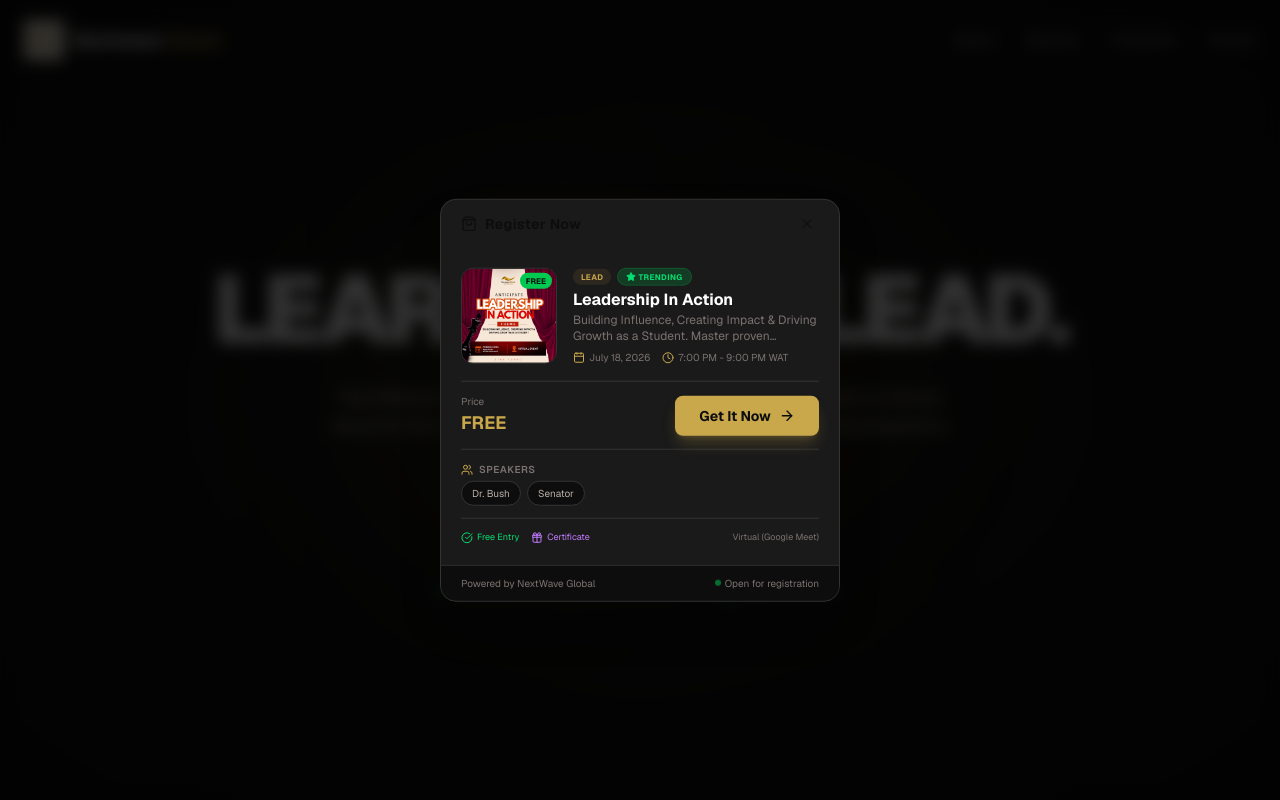
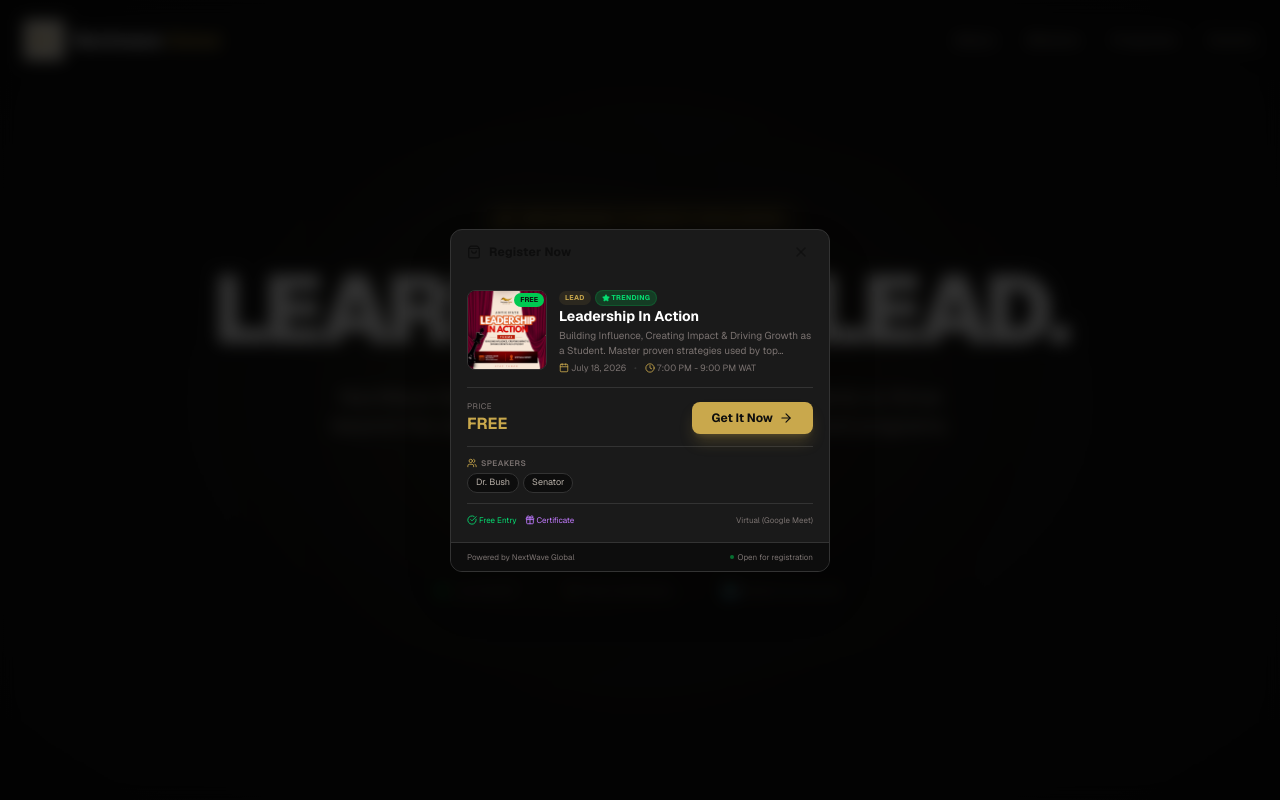
Before and after one commit to georgegoodluck/nextwave, a Next.js app: page / in a window 1280 px wide. Shown: the top 800 px of the page. Built offline with nearby package versions, Linux system fonts and the light colour scheme.

Commit message:
refactor: fix and center popup

```diff
--- a/components/ui/EventPopup.tsx
+++ b/components/ui/EventPopup.tsx
@@ -8,7 +8,6 @@ import {
   Clock,
   Sparkles,
   ArrowRight,
-  Zap,
   Users,
   Gift,
   ShoppingBag,
@@ -70,26 +69,32 @@ export function EventPopup({ onRegister }: EventPopupProps) {
             onClick={handleClose}
           />
 
-          {/* Popup - Centered on all screen sizes */}
+          {/* Popup - Smaller & Centered */}
           <motion.div
-            initial={{ opacity: 0, y: 50, scale: 0.9 }}
-            animate={{ opacity: 1, y: 0, scale: 1 }}
-            exit={{ opacity: 0, y: 50, scale: 0.9 }}
-            transition={{ type: "spring", damping: 25, stiffness: 300 }}
-            className="fixed inset-x-4 top-1/2 -translate-y-1/2 md:inset-auto md:top-1/2 md:left-1/2 md:-translate-x-1/2 md:-translate-y-1/2 z-50 max-w-[400px] w-full mx-auto bg-[#1a1a1a] rounded-2xl shadow-2xl overflow-hidden border border-[#333333] max-h-[90vh] overflow-y-auto"
+            initial={{ opacity: 0, scale: 0.85, y: 20 }}
+            animate={{ opacity: 1, scale: 1, y: 0 }}
+            exit={{ opacity: 0, scale: 0.85, y: 20 }}
+            transition={{
+              type: "spring",
+              damping: 25,
+              stiffness: 350,
+              duration: 0.3,
+            }}
+            className="fixed inset-0 z-50 flex items-center justify-center p-4"
             onClick={(e) => e.stopPropagation()}
           >
+            <div className="w-full max-w-[340px] md:max-w-[380px] bg-[#1a1a1a] rounded-xl shadow-2xl overflow-hidden border border-[#333333] max-h-[90vh] overflow-y-auto">
               {/* Header */}
-            <div className="bg-gradient-to-r from-[#c9a84c] to-[#a8873a] px-5 py-3 flex items-center justify-between sticky top-0 z-10">
+              <div className="bg-gradient-to-r from-[#c9a84c] to-[#a8873a] px-4 py-2.5 flex items-center justify-between sticky top-0 z-10">
                 <div className="flex items-center gap-2 text-[#0d0d0d]">
-                <ShoppingBag className="w-4 h-4" />
-                <span className="text-sm font-bold tracking-wide">
+                  <ShoppingBag className="w-3.5 h-3.5" />
+                  <span className="text-xs font-bold tracking-wide">
                     Register Now
                   </span>
                 </div>
                 <button
                   onClick={handleClose}
-                className="text-[#0d0d0d]/70 hover:text-[#0d0d0d] transition-colors p-1 touch-manipulation"
+                  className="text-[#0d0d0d]/70 hover:text-[#0d0d0d] transition-colors p-1 rounded-full hover:bg-[#0d0d0d]/10 touch-manipulation"
                   aria-label="Close popup"
                 >
                   <X className="w-4 h-4" />
@@ -97,10 +102,10 @@ export function EventPopup({ onRegister }: EventPopupProps) {
               </div>
 
               {/* Content */}
-            <div className="p-5">
-              <div className="flex gap-4">
+              <div className="p-4">
+                <div className="flex gap-3">
                   {/* Event Image */}
-                <div className="relative w-24 h-24 rounded-xl overflow-hidden shrink-0 bg-[#0d0d0d] border border-[#333333]">
+                  <div className="relative w-20 h-20 rounded-lg overflow-hidden shrink-0 bg-[#0d0d0d] border border-[#333333]">
                     {nextEvent.image ? (
                       <Image
                         src={nextEvent.image}
@@ -110,71 +115,74 @@ export function EventPopup({ onRegister }: EventPopupProps) {
                       />
                     ) : (
                       <div className="w-full h-full flex items-center justify-center bg-gradient-to-br from-[#c9a84c]/20 to-[#c9a84c]/5">
-                      <Sparkles className="w-6 h-6 text-[#c9a84c]" />
+                        <Sparkles className="w-5 h-5 text-[#c9a84c]" />
                       </div>
                     )}
-                  <div className="absolute top-1 right-1 bg-green-500 text-[#0d0d0d] text-[8px] font-bold px-1.5 py-0.5 rounded-full">
+                    <div className="absolute top-0.5 right-0.5 bg-green-500 text-[#0d0d0d] text-[7px] font-bold px-1.5 py-0.5 rounded-full">
                       FREE
                     </div>
                   </div>
 
                   {/* Event Info */}
                   <div className="flex-1 min-w-0">
-                  <div className="flex items-center gap-1.5 mb-1 flex-wrap">
-                    <span className="bg-[#c9a84c]/10 text-[#c9a84c] text-[8px] font-bold px-2 py-0.5 rounded-full uppercase tracking-wider">
+                    <div className="flex items-center gap-1 mb-0.5 flex-wrap">
+                      <span className="bg-[#c9a84c]/10 text-[#c9a84c] text-[7px] font-bold px-1.5 py-0.5 rounded-full uppercase tracking-wider">
                         {nextEvent.category}
                       </span>
-                    <span className="bg-green-500/20 text-green-400 text-[8px] font-bold px-2 py-0.5 rounded-full uppercase tracking-wider flex items-center gap-0.5 border border-green-500/20">
-                      <Star className="w-2.5 h-2.5 fill-current" />
+                      <span className="bg-green-500/20 text-green-400 text-[7px] font-bold px-1.5 py-0.5 rounded-full uppercase tracking-wider flex items-center gap-0.5 border border-green-500/20">
+                        <Star className="w-2 h-2 fill-current" />
                         Trending
                       </span>
                     </div>
-                  <h3 className="font-bold text-base text-white leading-tight line-clamp-1">
+                    <h3 className="font-bold text-sm text-white leading-tight line-clamp-1">
                       {nextEvent.title}
                     </h3>
-                  <p className="text-xs text-[#7a7270] mt-0.5 line-clamp-2">
+                    <p className="text-[10px] text-[#7a7270] mt-0.5 line-clamp-2">
                       {nextEvent.description}
                     </p>
-                  <div className="flex items-center gap-3 mt-1.5 text-[10px] text-[#7a7270]">
-                    <div className="flex items-center gap-1">
-                      <Calendar className="w-3 h-3 text-[#c9a84c]" />
+                    <div className="flex items-center gap-2 mt-1 text-[9px] text-[#7a7270]">
+                      <div className="flex items-center gap-0.5">
+                        <Calendar className="w-2.5 h-2.5 text-[#c9a84c]" />
                         <span>{nextEvent.date}</span>
                       </div>
-                    <div className="flex items-center gap-1">
-                      <Clock className="w-3 h-3 text-[#c9a84c]" />
-                      <span>{nextEvent.time}</span>
+                      <span className="text-[#333333]">•</span>
+                      <div className="flex items-center gap-0.5">
+                        <Clock className="w-2.5 h-2.5 text-[#c9a84c]" />
+                        <span className="truncate">{nextEvent.time}</span>
                       </div>
                     </div>
                   </div>
                 </div>
 
                 {/* Price & Action */}
-              <div className="flex items-center justify-between mt-4 pt-3 border-t border-[#333333]">
+                <div className="flex items-center justify-between mt-3 pt-3 border-t border-[#333333]">
                   <div>
-                  <p className="text-[10px] text-[#7a7270]">Price</p>
-                  <p className="font-bold text-[#c9a84c] text-lg">FREE</p>
+                    <p className="text-[8px] text-[#7a7270] uppercase tracking-wider">
+                      Price
+                    </p>
+                    <p className="font-bold text-[#c9a84c] text-base">FREE</p>
                   </div>
                   <button
                     onClick={handleRegister}
-                  className="px-6 py-2.5 bg-[#c9a84c] hover:bg-[#a8873a] text-[#0d0d0d] font-bold rounded-lg transition-all flex items-center gap-2 text-sm shadow-lg shadow-[#c9a84c]/25 hover:shadow-[#c9a84c]/40 active:scale-95 touch-manipulation"
+                    className="px-5 py-2 bg-[#c9a84c] hover:bg-[#a8873a] text-[#0d0d0d] font-bold rounded-lg transition-all flex items-center gap-1.5 text-xs shadow-lg shadow-[#c9a84c]/25 hover:shadow-[#c9a84c]/40 active:scale-95 touch-manipulation"
                   >
                     <span>Get It Now</span>
-                  <ArrowRight className="w-4 h-4" />
+                    <ArrowRight className="w-3.5 h-3.5" />
                   </button>
                 </div>
 
                 {/* Speakers */}
                 {nextEvent.speakers && nextEvent.speakers.length > 0 && (
-                <div className="mt-3 pt-3 border-t border-[#333333]">
-                  <p className="text-[10px] font-semibold text-[#7a7270] uppercase tracking-wider flex items-center gap-1.5">
-                    <Users className="w-3 h-3 text-[#c9a84c]" />
+                  <div className="mt-2.5 pt-2.5 border-t border-[#333333]">
+                    <p className="text-[8px] font-semibold text-[#7a7270] uppercase tracking-wider flex items-center gap-1">
+                      <Users className="w-2.5 h-2.5 text-[#c9a84c]" />
                       Speakers
                     </p>
-                  <div className="flex flex-wrap gap-1.5 mt-1">
+                    <div className="flex flex-wrap gap-1 mt-1">
                       {nextEvent.speakers.map((speaker) => (
                         <span
                           key={speaker}
-                        className="text-[10px] bg-[#0d0d0d] px-2.5 py-1 rounded-full border border-[#333333] text-[#b8b0a8]"
+                          className="text-[9px] bg-[#0d0d0d] px-2 py-0.5 rounded-full border border-[#333333] text-[#b8b0a8]"
                         >
                           {speaker}
                         </span>
@@ -184,32 +192,33 @@ export function EventPopup({ onRegister }: EventPopupProps) {
                 )}
 
                 {/* Trust Badges */}
-              <div className="mt-3 pt-3 border-t border-[#333333] flex flex-wrap items-center justify-between gap-2">
-                <div className="flex items-center gap-3 flex-wrap">
-                  <span className="flex items-center gap-1 text-[9px] text-green-400">
-                    <CheckCircle className="w-3 h-3" />
+                <div className="mt-2.5 pt-2.5 border-t border-[#333333] flex flex-wrap items-center justify-between gap-1.5">
+                  <div className="flex items-center gap-2 flex-wrap">
+                    <span className="flex items-center gap-0.5 text-[8px] text-green-400">
+                      <CheckCircle className="w-2.5 h-2.5" />
                       Free Entry
                     </span>
-                  <span className="flex items-center gap-1 text-[9px] text-purple-400">
-                    <Gift className="w-3 h-3" />
+                    <span className="flex items-center gap-0.5 text-[8px] text-purple-400">
+                      <Gift className="w-2.5 h-2.5" />
                       Certificate
                     </span>
                   </div>
-                <span className="text-[9px] text-[#7a7270]">
+                  <span className="text-[8px] text-[#7a7270] truncate max-w-[120px]">
                     {nextEvent.venue}
                   </span>
                 </div>
               </div>
 
               {/* Footer */}
-            <div className="bg-[#0d0d0d] px-5 py-2.5 flex items-center justify-between border-t border-[#333333] sticky bottom-0">
-              <span className="text-[10px] text-[#7a7270]">
+              <div className="bg-[#0d0d0d] px-4 py-2 flex items-center justify-between border-t border-[#333333] sticky bottom-0">
+                <span className="text-[8px] text-[#7a7270]">
                   Powered by NextWave Global
                 </span>
-              <span className="text-[10px] text-[#7a7270] flex items-center gap-1">
-                <span className="w-1.5 h-1.5 rounded-full bg-green-500 animate-pulse" />
+                <span className="text-[8px] text-[#7a7270] flex items-center gap-1">
+                  <span className="w-1 h-1 rounded-full bg-green-500 animate-pulse" />
                   Open for registration
                 </span>
+              </div>
             </div>
           </motion.div>
         </>
```
Lines whose indentation alone changed are shown as unchanged.
